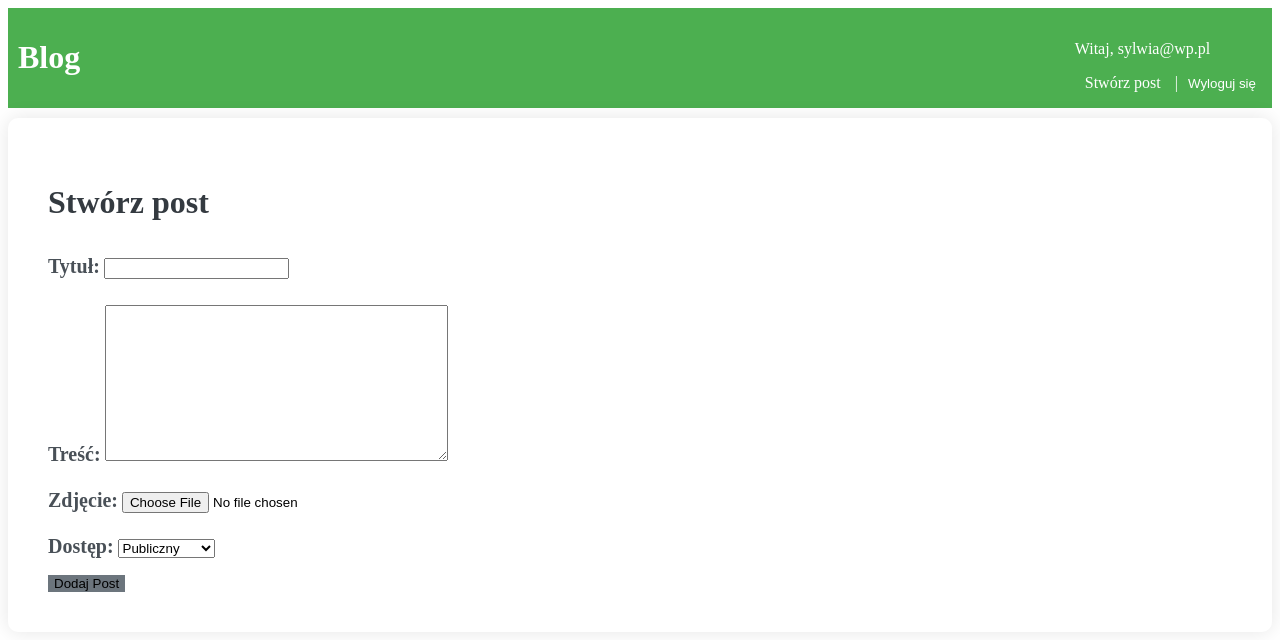
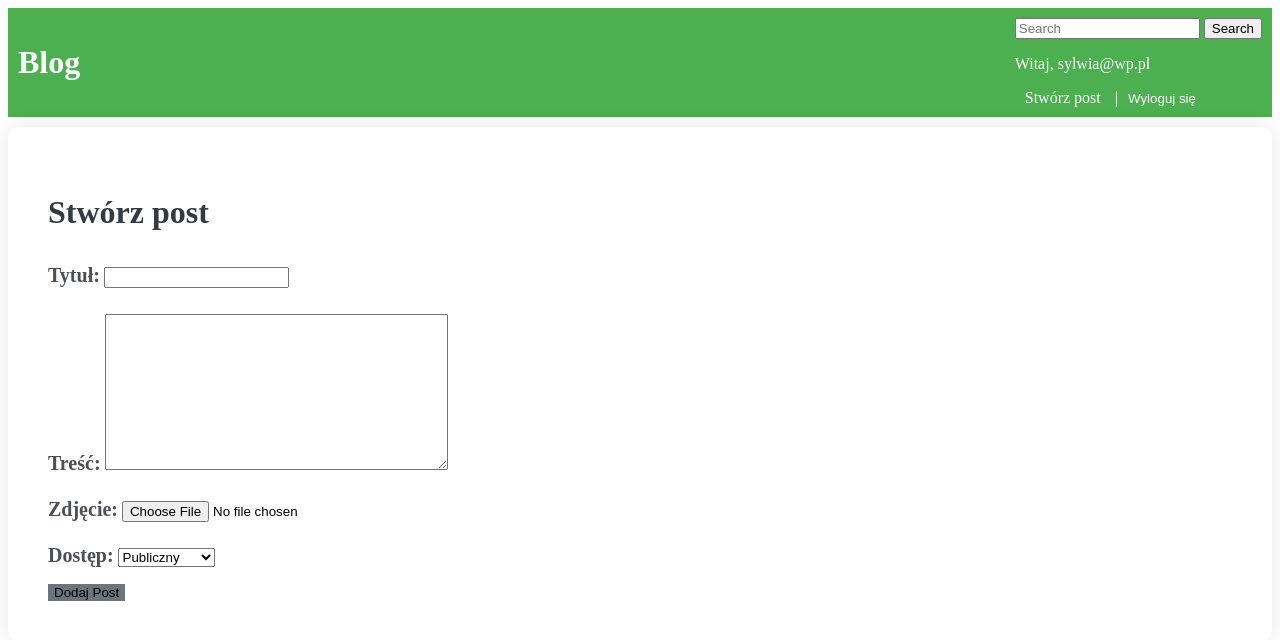
Before and after one commit to PiotrDabrowski232/Blog, a Django app: page /createpost/ in a window 1280 px wide. Shown: the top 640 px of the page. Before the commit the page ends 592 px from the top, so only its background shows below. Run offline with Django 5.2, Linux system fonts and the light colour scheme; a user stored in the database is signed in; some libraries are stand-ins or nearby versions.

Commit message:
wyszukiwarka

```diff
--- a/blog/mainapp/templates/base.html
+++ b/blog/mainapp/templates/base.html
@@ -28,6 +28,11 @@
         </a>
         <nav>
             {% if user.is_authenticated %}
+                <form class = "d-flex" method=POST action="{% url 'search' %} ">
+                    {% csrf_token %}
+                    <input class=" form-control me-2" type="search" placeholder="Search" aria-label="Search" name="searched">
+                    <button class="btn btn-outline-secondary" type="submit">Search</button>
+                </form>
                 <p>Witaj, {{ user.email }}</p>
                 <a href="{% url 'createpost' %}" style="text-decoration: none; color: white;">Stwórz post</a> |
                 <form action="{% url 'logout' %}" method="post" id="logout-form" style="display: inline;">
--- a/blog/mainapp/urls.py
+++ b/blog/mainapp/urls.py
@@ -21,4 +21,5 @@ urlpatterns = [
     path('captcha/', include('captcha.urls')),
     path('post/<int:post_id>/add_comment/', views.add_comment, name='add_comment'),
     path('logout/', logout_view, name='logout'),
+    path('search/', views.search, name='search')
 ]
--- a/blog/mainapp/views.py
+++ b/blog/mainapp/views.py
@@ -138,3 +138,13 @@ def post_detail(request, post_id):
     comments = Komentarz.objects.filter(post=post).order_by('-data_dodania')
     form = CreateCommentForm()
     return render(request, 'post/post_detail.html', {'post': post, 'comments': comments, 'form': form})
+
+
+def search(request):
+    if request.method=="POST":
+        searched=request.POST.get('searched')
+        post = Post.objects.filter(tytul__contains=searched)
+
+        return render(request, 'post/search.html', {'searched':searched,'post':post})
+    else:
+        return render(request, 'post/search.html', {})
```
Also changed, not shown: blog/db.sqlite3.
